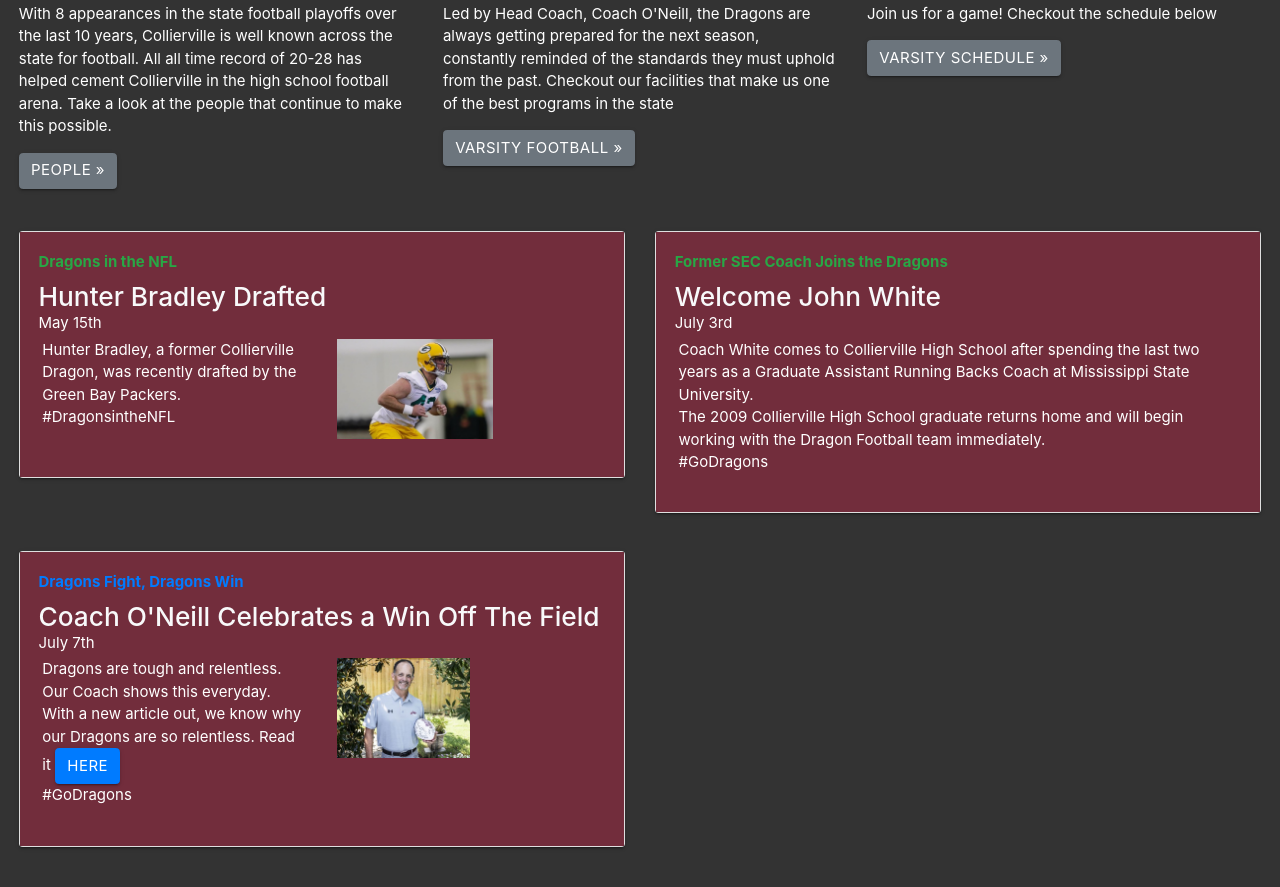
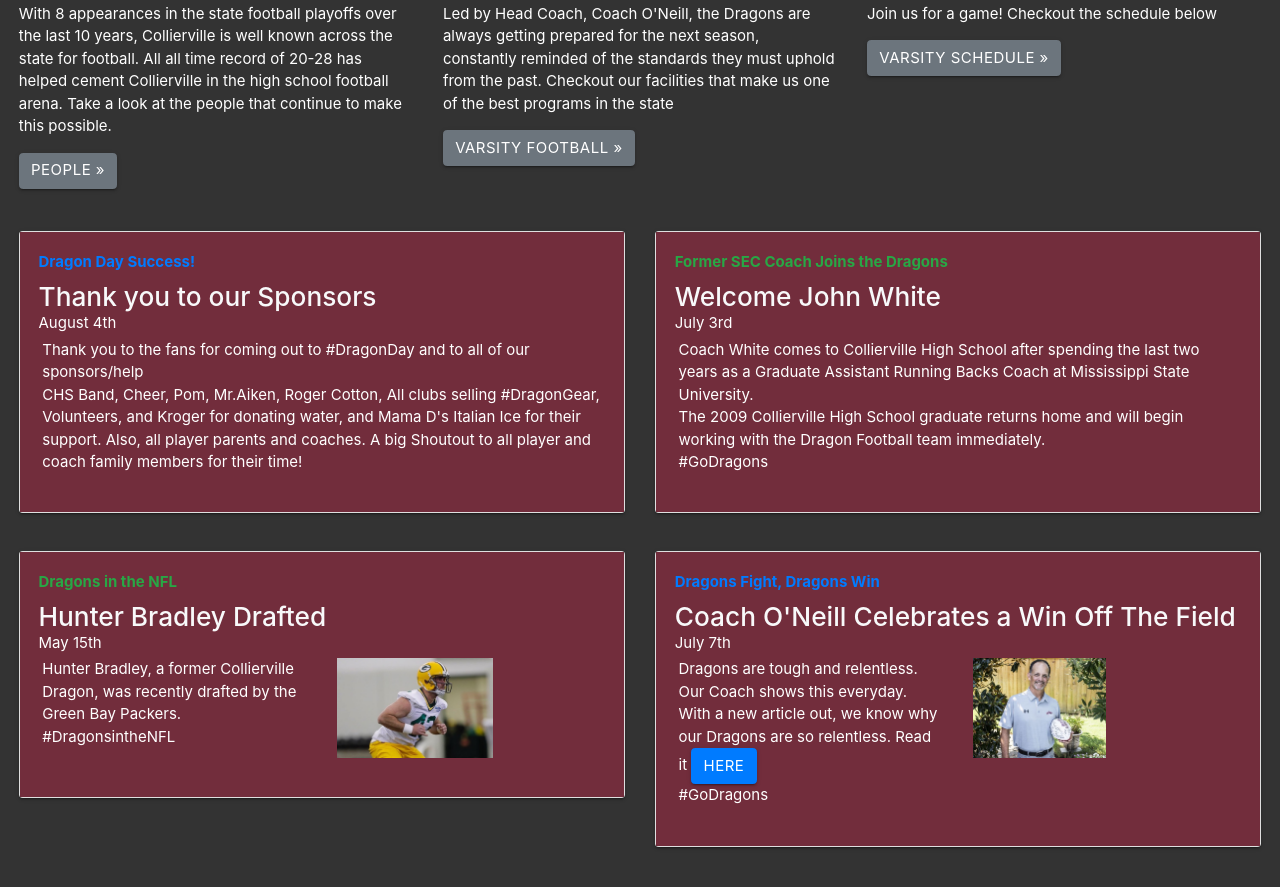
Before and after one commit to TheSecMaven/Collierville_Football_Web, a plain HTML site: page index.html in a window 1280 px wide. Shown: the part 996-1883 px from the top of the page. Drawn offline with nearby package versions, Linux system fonts and the light colour scheme; no server answers.

Commit message:
Dragon Day Post

```diff
--- a/index.html
+++ b/index.html
@@ -430,18 +430,15 @@
                                                               <div class="col-md-6">
                                                                 <div class="card flex-md-row mb-4 box-shadow h-md-250">
                                                                   <div class="card-body d-flex flex-column align-items-start">
-                                                                    <strong class="d-inline-block mb-2 text-success">Dragons in the NFL</strong>
+                                                                    <strong class="d-inline-block mb-2 text-primary">Dragon Day Success!</strong>
                                                                     <h3 class="mb-0">
-                                                                      <a class="text-light" href="#">Hunter Bradley Drafted</a>
+                                                                      <a class="text-light" href="#">Thank you to our Sponsors</a>
                                                                     </h3>
-                                                                    <div class="mb-1 text-sm">May 15th</div>
+                                                                    <div class="mb-1 text-sm">August 4th</div>
                                                                     <div class="row">
-                                                                      <div class="col-md-6">
-                                                                        <p class="card-text mb-auto">Hunter Bradley, a former Collierville Dragon, was recently drafted by the Green Bay Packers.<br>#DragonsintheNFL</p>
-                                                                      </div>
-                                                                      <div class="col-md-3">
-                                                                        <img src="imgs/huntercamp.jpg" style="max-width:230px;max-height: 100px;height:auto;width:auto;background-color: black;">
-                                                                        </div>
+                                                                      <div class="col-md-12">
+                                                                        <p class="card-text mb-auto">Thank you to the fans for coming out to #DragonDay and to all of our sponsors/help <br>CHS Band, Cheer, Pom, Mr.Aiken, Roger Cotton, All clubs selling #DragonGear, Volunteers, and Kroger for donating water, and Mama D's Italian Ice for their support. Also, all player parents and coaches. A big Shoutout to all player and coach family members for their time! </p>                                                </div>
+
                                                                       </div>
                                                                     </div>
                                                                   </div>
@@ -467,7 +464,25 @@
 </div>
 
                                                           <div class="row mb-2">
-
+  <div class="col-md-6">
+                                                                <div class="card flex-md-row mb-4 box-shadow h-md-250">
+                                                                  <div class="card-body d-flex flex-column align-items-start">
+                                                                    <strong class="d-inline-block mb-2 text-success">Dragons in the NFL</strong>
+                                                                    <h3 class="mb-0">
+                                                                      <a class="text-light" href="#">Hunter Bradley Drafted</a>
+                                                                    </h3>
+                                                                    <div class="mb-1 text-sm">May 15th</div>
+                                                                    <div class="row">
+                                                                      <div class="col-md-6">
+                                                                        <p class="card-text mb-auto">Hunter Bradley, a former Collierville Dragon, was recently drafted by the Green Bay Packers.<br>#DragonsintheNFL</p>
+                                                                      </div>
+                                                                      <div class="col-md-3">
+                                                                        <img src="imgs/huntercamp.jpg" style="max-width:230px;max-height: 100px;height:auto;width:auto;background-color: black;">
+                                                                        </div>
+                                                                      </div>
+                                                                    </div>
+                                                                  </div>
+                                                                </div>
                                                                  <div class="col-md-6">
                                                                 <div class="card flex-md-row mb-4 box-shadow h-md-250">
                                                                   <div class="card-body d-flex flex-column align-items-start">
```
Also changed, not shown: news.html (+11 -1 lines), imgs/dragonday2018.jpg (added).
